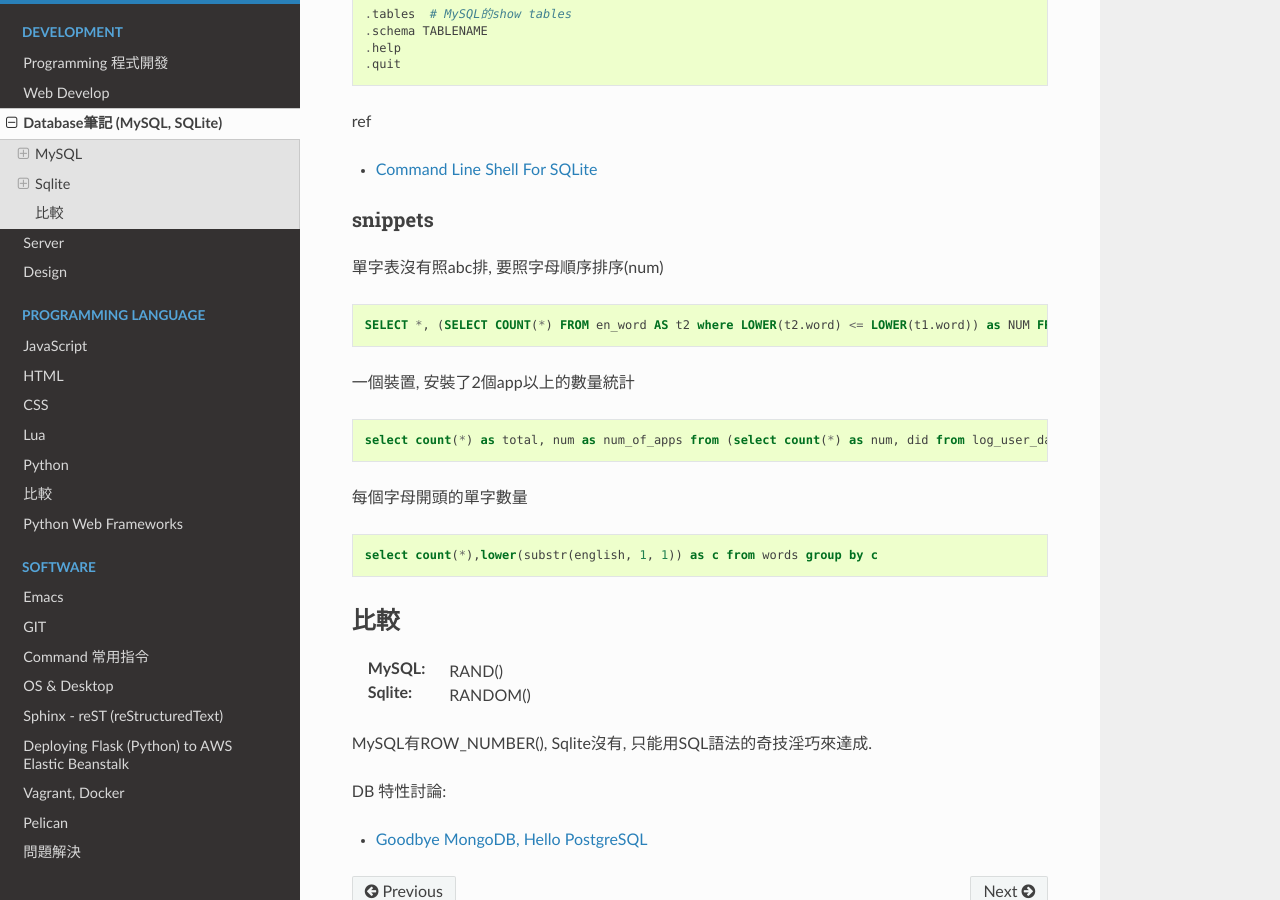
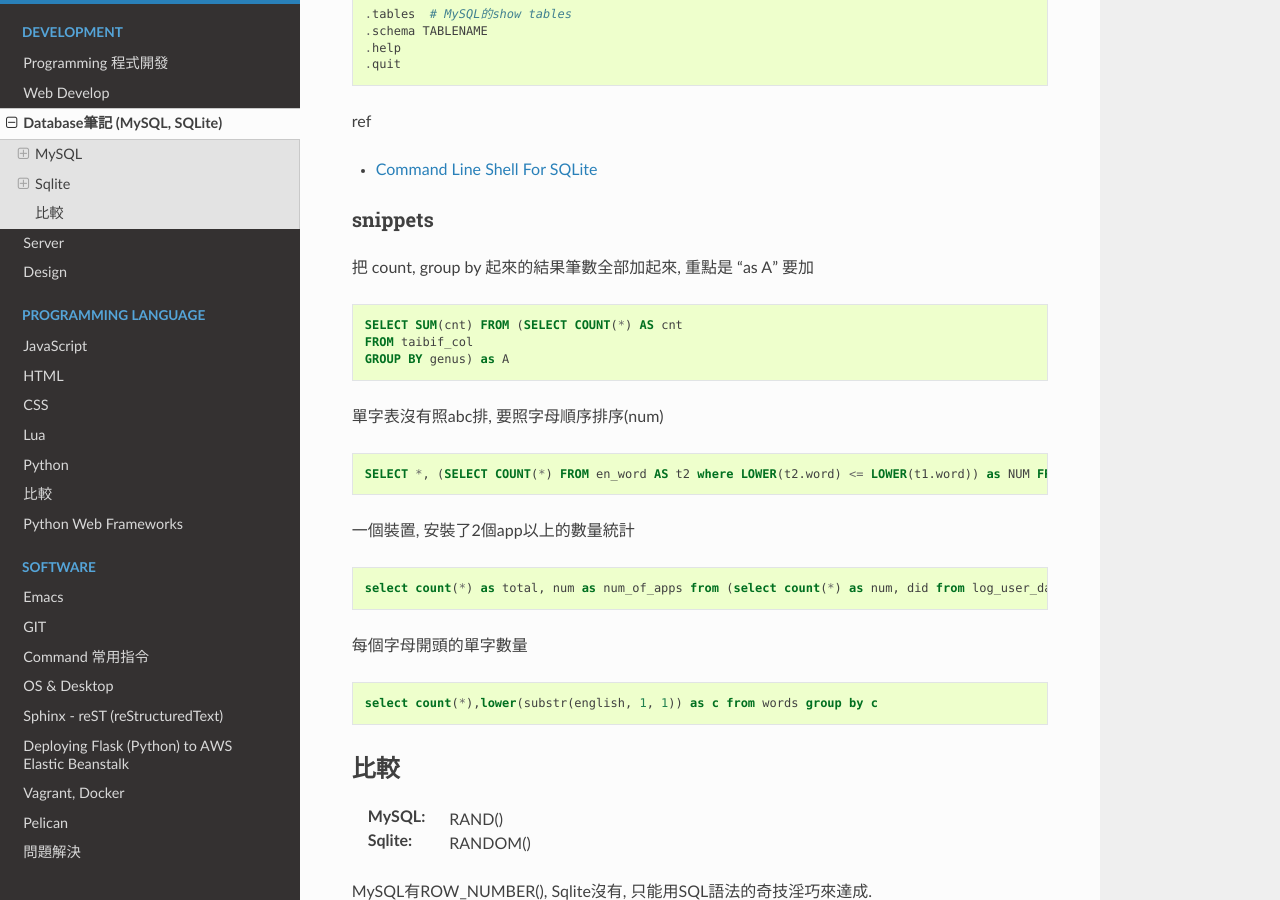
Before and after one commit to moogoo78/comp.suhen.org, a Sphinx documentation site: the page built from docs/source/database.rst, in a window 1280 px wide and 900 px high, scrolled down 10767 px. Built offline with Sphinx 7.4.7 and the Read the Docs theme 2.0.0, drawn with Linux system fonts in a browser that asks for light colours.

Commit message:
edited source; git push

```diff
--- a/docs/source/database.rst
+++ b/docs/source/database.rst
@@ -503,6 +503,15 @@ ref
 snippets
 ~~~~~~~~~~~
 
+
+把 count, group by 起來的結果筆數全部加起來, 重點是 "as A" 要加
+
+.. code-block:: sql
+
+    SELECT SUM(cnt) FROM (SELECT COUNT(*) AS cnt
+    FROM taibif_col
+    GROUP BY genus) as A
+
 單字表沒有照abc排, 要照字母順序排序(num)
 
 .. code-block:: sql
```
